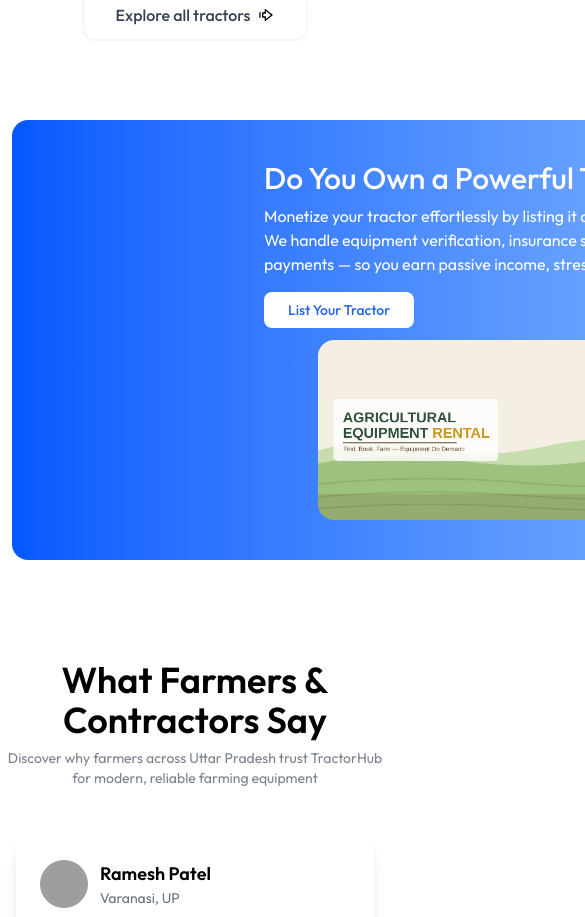
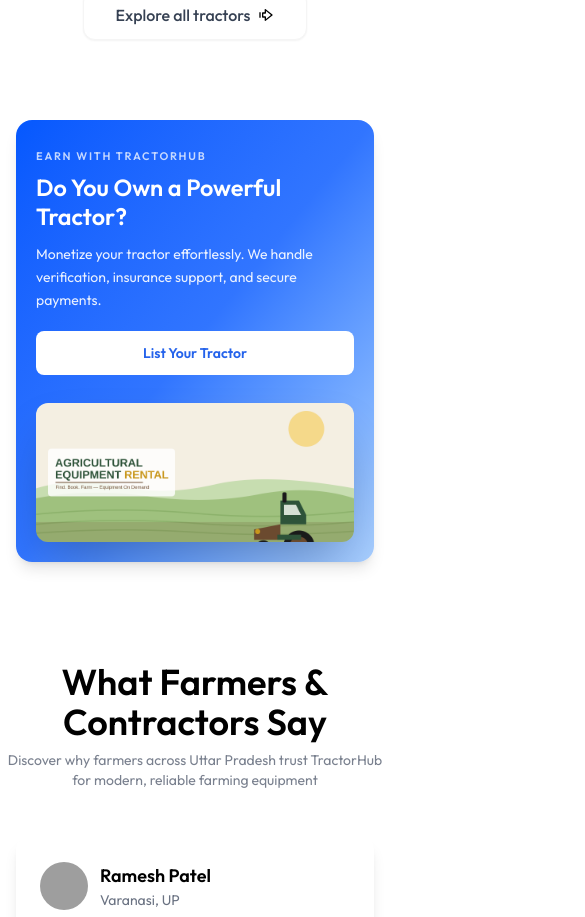
Before and after one commit to AshuMaurya1/Agricultural-Equipment-Rental, a React (Vite) app in the folder Client/: page / in a window 390 px wide. Shown: the part 3700-4617 px from the top of the page, 585 px wide, since content can reach past the window. Built offline with nearby package versions, Linux system fonts and the light colour scheme; no server answers; grey boxes are pictures that could not be loaded.

Commit message:
Fix the banner to be responsive on all devices.

```diff
--- a/Client/src/Components/Banner.jsx
+++ b/Client/src/Components/Banner.jsx
@@ -8,37 +8,43 @@ const Banner = () => {
   const { user, isOwner, setShowLogin } = useAppContext()
 
   const handleListTractor = () => {
-    if (!user) {
-      setShowLogin(true)
-      return
-    }
+    if (!user) return setShowLogin(true)
     navigate(isOwner ? '/owner/add-tractor' : '/owner')
   }
 
   return (
-    <motion.div
-    initial={{opacity: 0, y: 50}}
-    whileInView={{opacity: 1, y: 0}}
-    transition={{duration : 0.6}}
-    className='w-5xl flex flex-col md:flex-row md:items-start items-center justify-between px-8 py-10 md:pl-14 bg-linear-to-r from-[#0558FE] to-[#A9CFFF] max-w-6xl mx-3 md:mx-auto rounded-2xl overflow-hidden'>
-        <div className='text-white'>
-            <h2 className='text-3xl font-medium'>Do You Own a Powerful Tractor?</h2>
-            <p className='mt-2'>Monetize your tractor effortlessly by listing it on TractorHub.</p>
-            <p className='max-w-130'>We handle equipment verification, insurance support, and secure payments — so you earn passive income, stress-free.</p>
+    <motion.section
+      initial={{ opacity: 0, y: 50 }}
+      whileInView={{ opacity: 1, y: 0 }}
+      transition={{ duration: 0.6 }}
+      className="mx-auto grid w-[calc(100%-2rem)] max-w-7xl grid-cols-1 overflow-hidden rounded-2xl bg-linear-to-br from-[#0558FE] via-[#3175FF] to-[#A9CFFF] shadow-lg sm:w-[calc(100%-3rem)] sm:rounded-3xl lg:w-[calc(100%-4rem)] lg:grid-cols-[minmax(0,1fr)_minmax(320px,0.85fr)] xl:grid-cols-[minmax(0,1fr)_minmax(390px,0.9fr)]"
+    >
+      <div className="min-w-0 px-5 py-7 text-white sm:px-8 sm:py-9 md:self-center md:px-10 lg:px-12 lg:py-12 xl:px-16">
+        <p className="mb-2 text-[11px] font-semibold uppercase tracking-[0.16em] text-white/75 sm:text-xs sm:tracking-[0.18em]">Earn with TractorHub</p>
+        <h2 className="max-w-xl text-[clamp(1.45rem,6vw,2.5rem)] font-semibold leading-tight">Do You Own a Powerful Tractor?</h2>
+        <p className="mt-3 max-w-xl text-sm leading-relaxed text-white/90 sm:text-base">
+          Monetize your tractor effortlessly. We handle verification, insurance support, and secure payments.
+        </p>
+        <motion.button
+          whileHover={{ scale: 1.05 }}
+          onClick={handleListTractor}
+          className="mt-5 min-h-11 w-full rounded-lg bg-white px-6 py-3 text-sm font-semibold text-primary transition-all hover:bg-slate-100 sm:w-auto cursor-pointer"
+        >
+          List Your Tractor
+        </motion.button>
+      </div>
 
-            <motion.button
-            whileHover={{scale : 1.05}}
-            onClick={handleListTractor}
-            className='px-6 py-2 bg-white hover:bg-slate-100 transition-all text-primary rounded-lg text-sm mt-4 cursor-pointer font-medium'>
-                List Your Tractor
-            </motion.button>
-        </div>
-            <motion.img
-            initial={{opacity:0, x: 50}}
-            whileInView={{opacity: 1, x: 0}}
-            transition={{duration: 0.6, delay: 0.4}}
-            src={assets.Banner1} alt="Tractor" className='max-h-45 mt-3 rounded-2xl' />
-    </motion.div>
+      <div className="flex w-full items-end justify-center px-5 pb-5 sm:px-8 sm:pb-8 lg:min-h-full lg:px-6 lg:pb-0">
+        <motion.img
+          initial={{ opacity: 0, x: 50 }}
+          whileInView={{ opacity: 1, x: 0 }}
+          transition={{ duration: 0.6, delay: 0.25 }}
+          src={assets.Banner1}
+          alt="Agricultural equipment rental"
+          className="aspect-[16/7] w-full max-w-2xl rounded-xl object-cover object-center shadow-2xl lg:h-full lg:min-h-56 lg:max-w-none lg:rounded-b-none lg:rounded-tl-2xl"
+        />
+      </div>
+    </motion.section>
   )
 }
 
```
